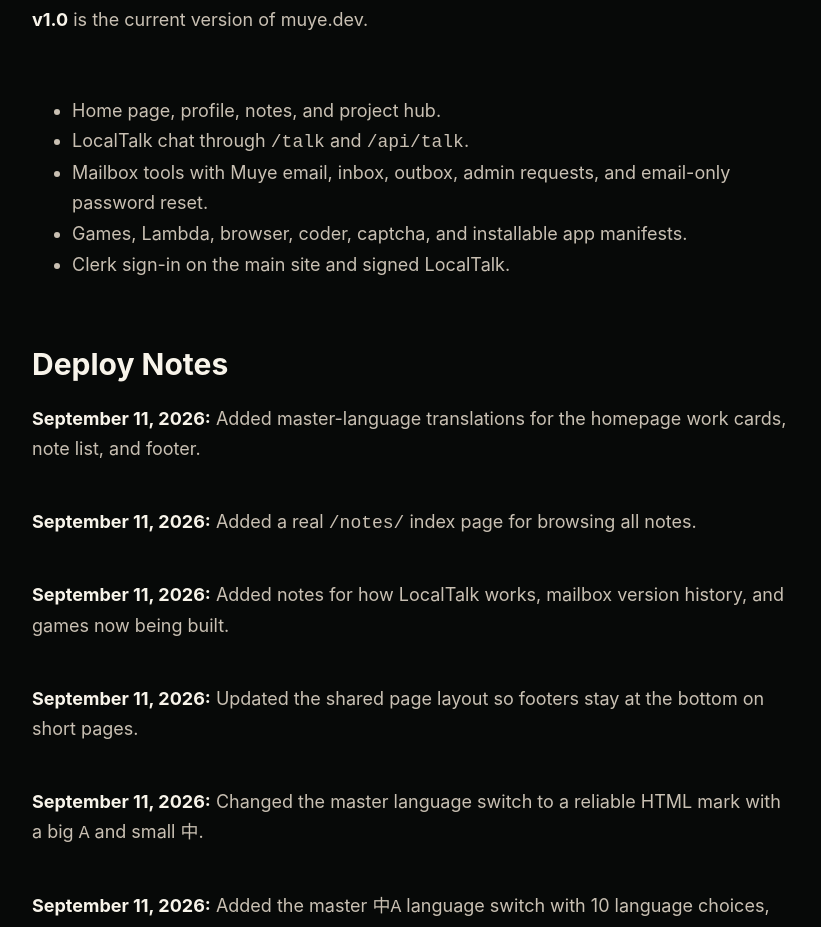
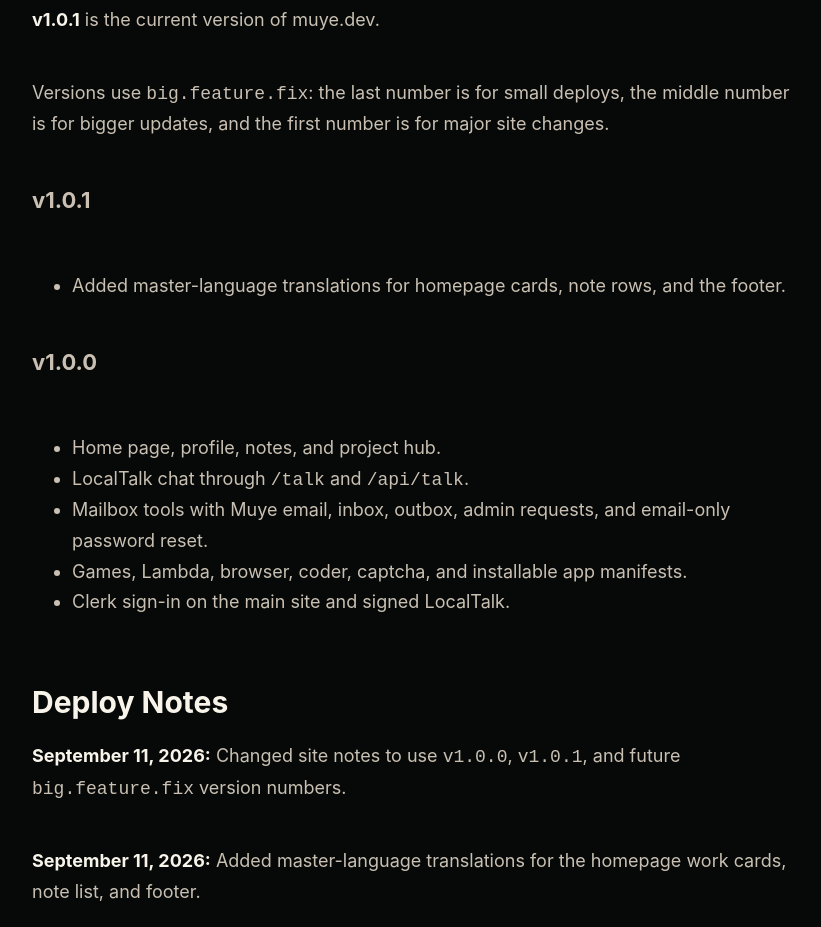
Before and after one commit to max-muye/muye-dev, a website: page notes/now-thinking-about/index.html in a window 1280 px wide. Shown: the part 700-1627 px from the top of the page, without its empty margins (228-1049 px from the left). Drawn offline with Linux system fonts and the light colour scheme.

Commit message:
Use patch version notes

```diff
--- a/notes/now-thinking-about/index.html
+++ b/notes/now-thinking-about/index.html
@@ -16,13 +16,19 @@
     <main class="note-shell">
       <a class="note-back" href="/#notes">Back to notes</a>
       <p class="eyebrow">Now thinking about</p>
-      <h1>Muye.dev is now v1.0.</h1>
+      <h1>Muye.dev is now v1.0.1.</h1>
       <p class="note-meta">September 11, 2026</p>
       <article class="note-content">
         <p>This note is the living place for what changed, what shipped, and what the site is slowly turning into.</p>
 
         <h2>Version List</h2>
-        <p><strong>v1.0</strong> is the current version of muye.dev.</p>
+        <p><strong>v1.0.1</strong> is the current version of muye.dev.</p>
+        <p>Versions use <code>big.feature.fix</code>: the last number is for small deploys, the middle number is for bigger updates, and the first number is for major site changes.</p>
+        <h3>v1.0.1</h3>
+        <ul>
+          <li>Added master-language translations for homepage cards, note rows, and the footer.</li>
+        </ul>
+        <h3>v1.0.0</h3>
         <ul>
           <li>Home page, profile, notes, and project hub.</li>
           <li>LocalTalk chat through <code>/talk</code> and <code>/api/talk</code>.</li>
@@ -32,6 +38,7 @@
         </ul>
 
         <h2>Deploy Notes</h2>
+        <p><strong>September 11, 2026:</strong> Changed site notes to use <code>v1.0.0</code>, <code>v1.0.1</code>, and future <code>big.feature.fix</code> version numbers.</p>
         <p><strong>September 11, 2026:</strong> Added master-language translations for the homepage work cards, note list, and footer.</p>
         <p><strong>September 11, 2026:</strong> Added a real <code>/notes/</code> index page for browsing all notes.</p>
         <p><strong>September 11, 2026:</strong> Added notes for how LocalTalk works, mailbox version history, and games now being built.</p>
```
Also changed, not shown: notes/mailbox-version-history/index.html (+1 -1 lines).
